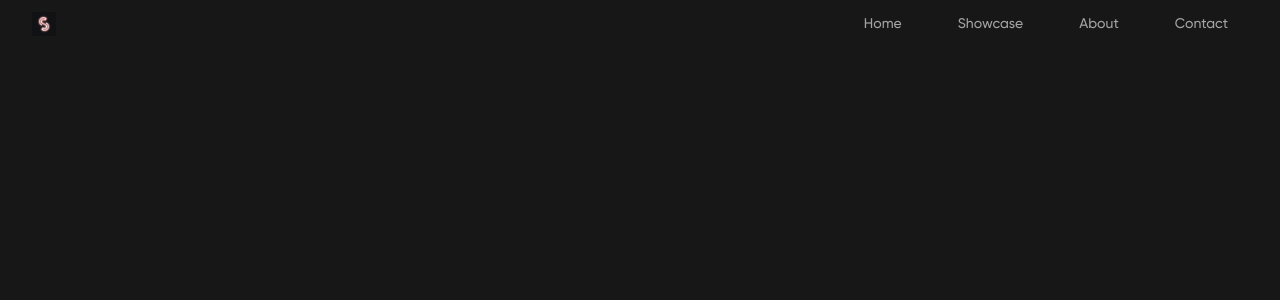
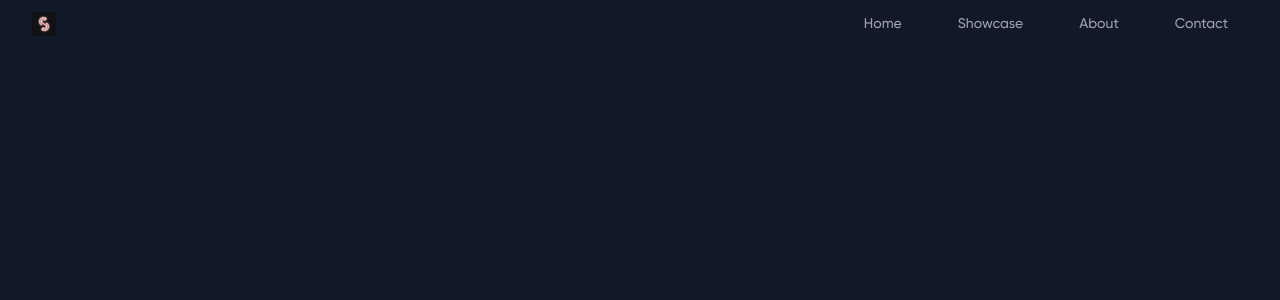
Before and after one commit to skyclo/www-old, a Next.js app: page / in a window 1280 px wide. Shown: the top 300 px of the page. Built offline with nearby package versions, Linux system fonts and the light colour scheme.

Commit message:
🔧 chore(build): use cool grey color rather than true gray and add custom gray-950 style

```diff
--- a/tailwind.config.js
+++ b/tailwind.config.js
@@ -11,7 +11,11 @@ const tailwind_config = {
     },
     extend: {
       colors: {
-        gray: colors.trueGray,
+        gray: colors.coolGray,
+      },
+      zIndex: {
+        '-1': '-1',
+        '-10': '-10',
       },
     },
   },
@@ -21,4 +25,5 @@ const tailwind_config = {
   plugins: [],
 }
 
+tailwind_config.theme.extend.colors.gray[950] = '#050a15'
 module.exports = tailwind_config
```
